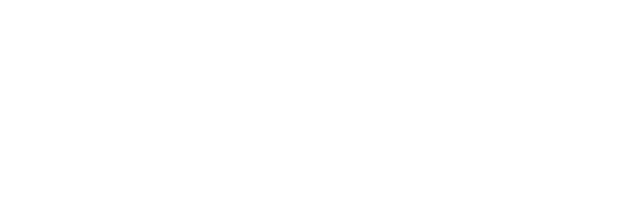
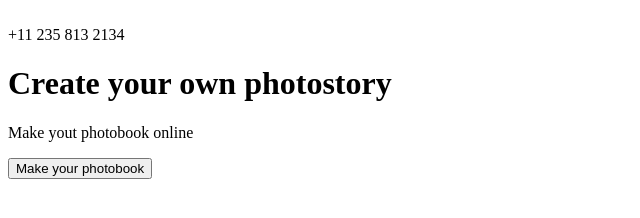
Before and after one commit to brilen/brilen.github.io, a plain HTML site: page photobook/index.html in a window 1280 px wide. Shown: the whole page, without its empty margins (0-640 px from the left). Drawn offline with Linux system fonts and the light colour scheme.

Commit message:
Разметка хедера

```diff
--- a/photobook/index.html
+++ b/photobook/index.html
@@ -6,7 +6,17 @@
   </head>
   <body>
     <header class="main-header">
+      <div class="container">
+	     <nav class="main-menu"></nav>
+       <div class="logo"><img src="" height="" width="" alt=""></div>
+       <div class="phone-number">+11 235 813 2134</div>
+       <div class="user-menu"><div>
 
+       <div class=""><h1>Create your own photostory</h1>
+       <p>Make yout photobook online</p>
+       <button>Make your photobook</button>
+     </div>
+      </div>
 	</header>
   </body>
 </html>
```
